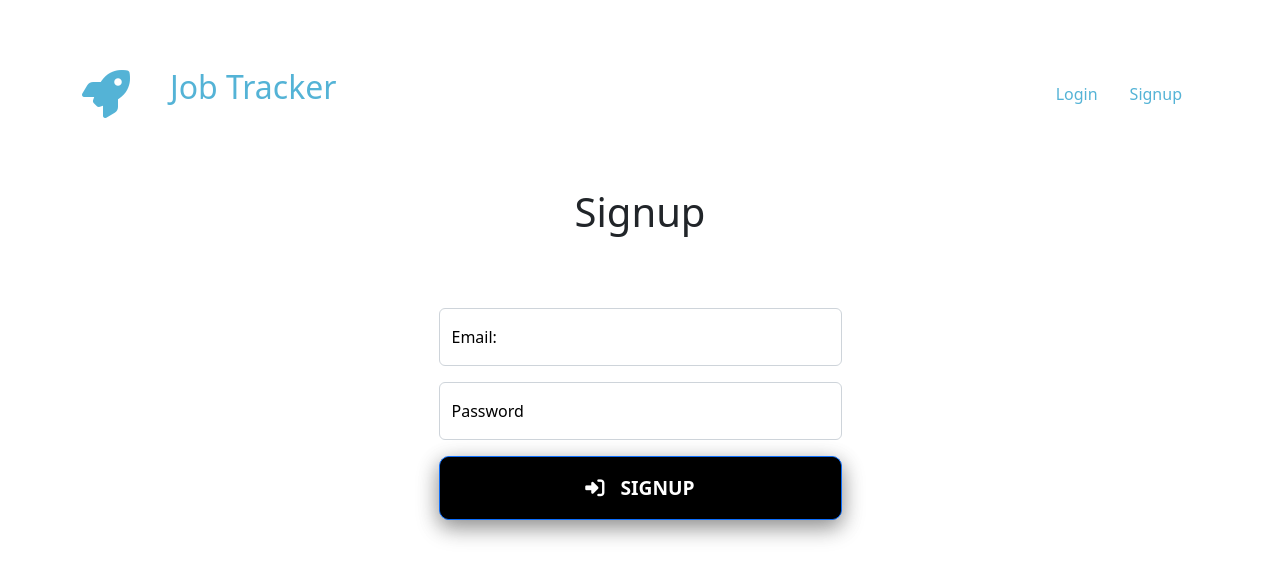
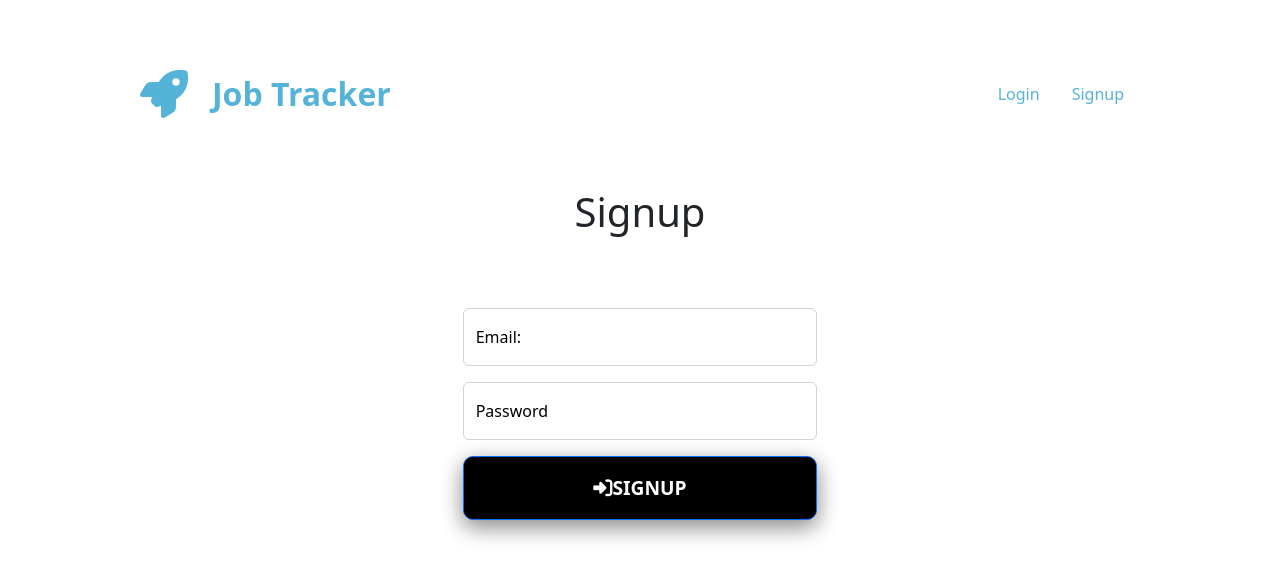
Before and after one commit to adphuong/JobportunityClient, a React (Create React App) app: page /signup in a window 1280 px wide. Shown: the top 580 px of the page. Built offline with nearby package versions, Linux system fonts and the light colour scheme.

Commit message:
Style changes

```diff
--- a/src/components/Navbar.js
+++ b/src/components/Navbar.js
@@ -17,7 +17,7 @@ export default function Navbar() {
     return (
         <nav className="navigation">
           <a href="/" className="logo-section">
-              <i className="fa-solid fa-rocket fa-3x logo"></i>
+              <i className="fa-solid fa-rocket fa-3x logo me-3"></i>
               <div className="job-tracker-title">Job Tracker</div>
           </a>
           <div
--- a/src/index.css
+++ b/src/index.css
@@ -1,9 +1,13 @@
+@import url('https://fonts.googleapis.com/css2?family=Inter');
+
+
 body {
   margin: 0;
-  font-family: -apple-system, BlinkMacSystemFont, 'Segoe UI', 'Roboto', 'Oxygen',
+  font-family: 'Inter';
+  /* font-family: -apple-system, BlinkMacSystemFont, 'Segoe UI', 'Roboto', 'Oxygen',
     'Ubuntu', 'Cantarell', 'Fira Sans', 'Droid Sans', 'Helvetica Neue',
     sans-serif;
-  -webkit-font-smoothing: antialiased;
+  -webkit-font-smoothing: antialiased; */
   -moz-osx-font-smoothing: grayscale;
 }
 
--- a/src/pages/Homepage.js
+++ b/src/pages/Homepage.js
@@ -275,7 +275,7 @@ function Homepage() {
                             <td width="18%" className="preserve-nl" >{job.notes}</td>
                             <td className="action-col">
                                 <a onClick={() => updateJob(job)} size="sm" className="action-links">
-                                  <i className="fa-solid fa-pen"></i>
+                                  <i className="fa-solid fa-pen me-5 "></i>
                                 </a>
                                 <a onClick={() => deleteJob(job._id)} size="sm" className="action-links" >
                                   <i className="fa-solid fa-trash"></i>
@@ -293,7 +293,7 @@ function Homepage() {
             </Table>
 
         <Button color="#54b3d6" className="btn btn-primary floating-btn glow-on-hover" onClick = {() => navigate("add-job")}>
-            <i className="fa-solid fa-circle-plus"></i>ADD A JOB
+            <i className="fa-solid fa-circle-plus me-3"></i>New Job
         </Button>
     </div>
   );
--- a/src/pages/Login.js
+++ b/src/pages/Login.js
@@ -17,6 +17,7 @@ const Login = () => {
 
     return (
 
+        <div class="login">
             <Container>
                 <Navbar />
                 <Row className="justify-content-md-center">
@@ -60,13 +61,14 @@ const Login = () => {
 
                             </Form.Group>
                             <Button disabled={isLoading} className="btn btn-primary glow-on-hover login-btn" onClick={handleSubmit} >
-                            <i className="fa-solid fa-right-to-bracket"></i>LOGIN
+                                <i className="fa-solid fa-right-to-bracket me-3"></i>LOGIN
                             </Button>
                             {error && <div className="error">{error}</div>}
                         </Form>
                     </Col>
                 </Row>
             </Container>
+        </div>
     )
 }
 
--- a/src/styles/App.css
+++ b/src/styles/App.css
@@ -1,4 +1,9 @@
+/* @import url('https://fonts.googleapis.com/css2?family=Inter');
 
+
+body {
+  font-family: 'Inter';
+} */
 
 .no-data {
   font-size: 1.5rem;
@@ -10,7 +15,7 @@
 .App {
   text-align: center;
   margin: auto;
-  width: 90%;
+  width: 80%;
   /* padding-top: 50px; */
 }
 
@@ -89,6 +94,7 @@
   position: relative;
   z-index: 0;
   border-radius: 10px;
+
 }
 
 .glow-on-hover:before {
@@ -141,23 +147,18 @@
 
 .floating-btn {
   position:fixed !important;
-  bottom:4rem !important;
-  right: 5rem !important;
+  bottom:5rem !important;
+  right: 10rem !important;
 }
 
-i {
-  margin-right: 1rem;
-}
 
 .action-col {
   text-align: center;
 }
 
 .action-links {
-  padding-left: 3rem;
   display: inline-block;
 }
-
 
 
 .modal-btns {
@@ -222,6 +223,7 @@ Table {
 
 .jobTable>thead>tr>th {
   padding: 24px 16px;
+  font-weight: 700;
 }
 
 .preserve-nl {
--- a/src/styles/Navbar.css
+++ b/src/styles/Navbar.css
@@ -22,8 +22,8 @@
 .job-tracker-title {
     display: inline-block;
     font-size: 2rem;
-    margin-left: 1.5rem;
-    padding-bottom: 15px;
+    font-weight: bold;
+    margin-left: .5rem;
     vertical-align: middle;
 }
 
```
Also changed, not shown: src/App.js (+2 -60 lines). Lines whose indentation alone changed are shown as unchanged.
